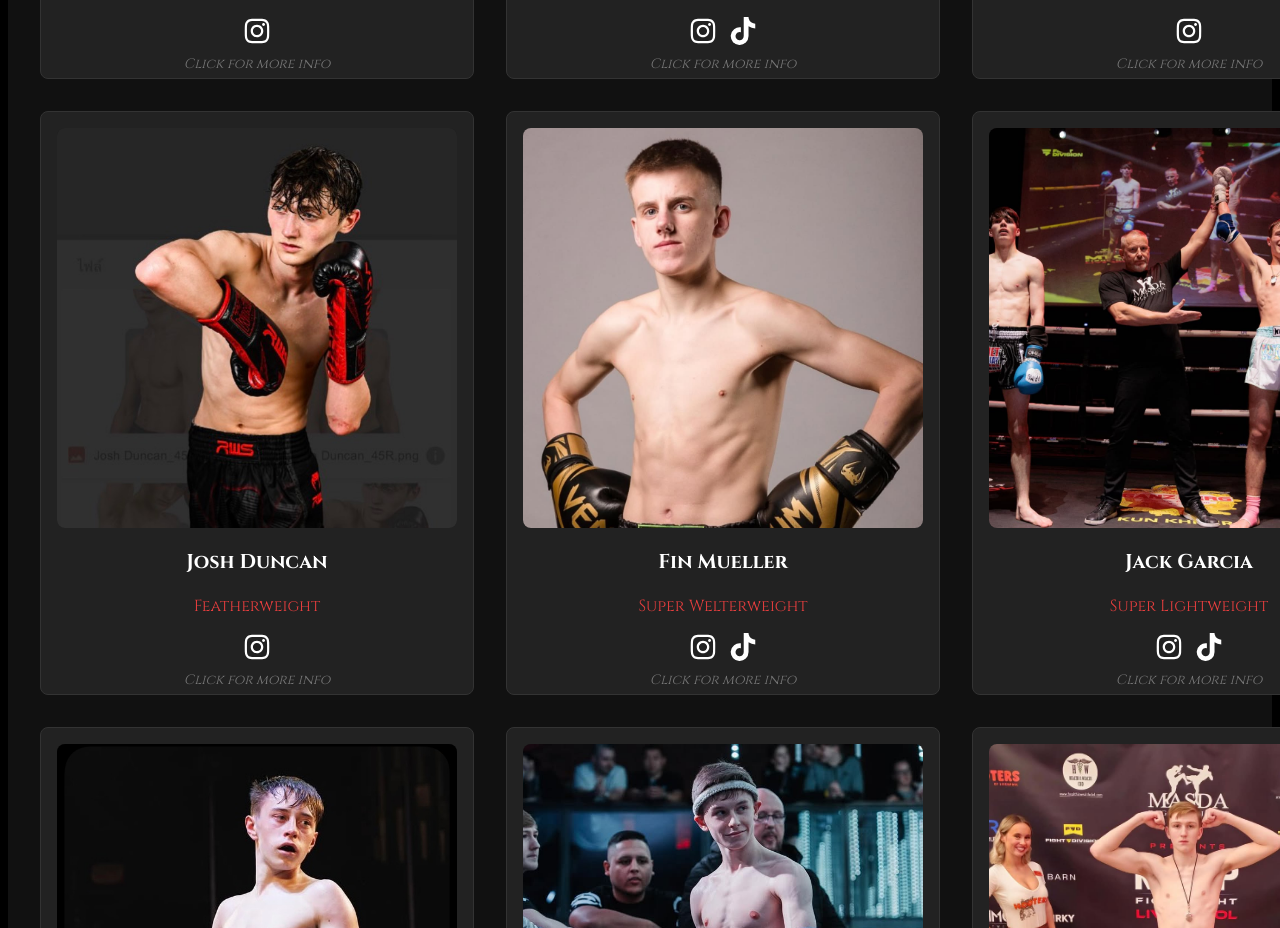
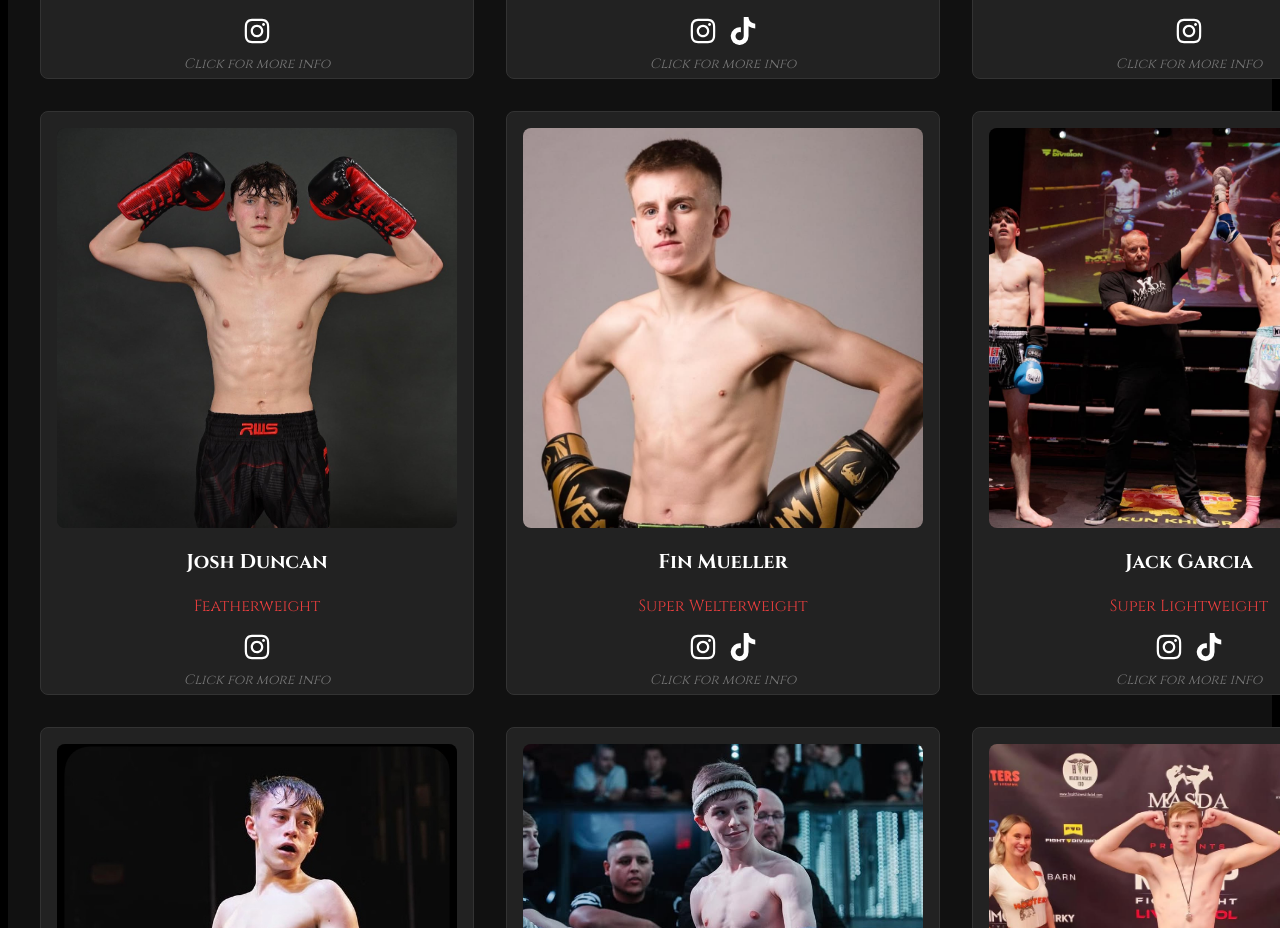
Before and after one commit to annierome1/masdaliverpool, a Next.js app: page /team in a window 1280 px wide. Shown: the part 3260-4188 px from the top of the page. Built offline with nearby package versions, Linux system fonts and the light colour scheme; no server answers.

Commit message:
josh pic update

```diff
--- a/public/data/team.json
+++ b/public/data/team.json
@@ -294,7 +294,7 @@
     "age": "16",
     "totalFights": 13,
     "weight": "126lbs / 57.1kg",
-    "image": "/team/josh_duncan.jpeg",
+    "image": "/team/josh/josh.jpeg",
     "gallery": [
       "/team/josh/josh_fight.jpeg",
       "/team/josh/josh_fight1.jpeg",
```
Also changed, not shown: pages/foundation.js (indentation only), public/team/josh/josh.jpeg (added).
